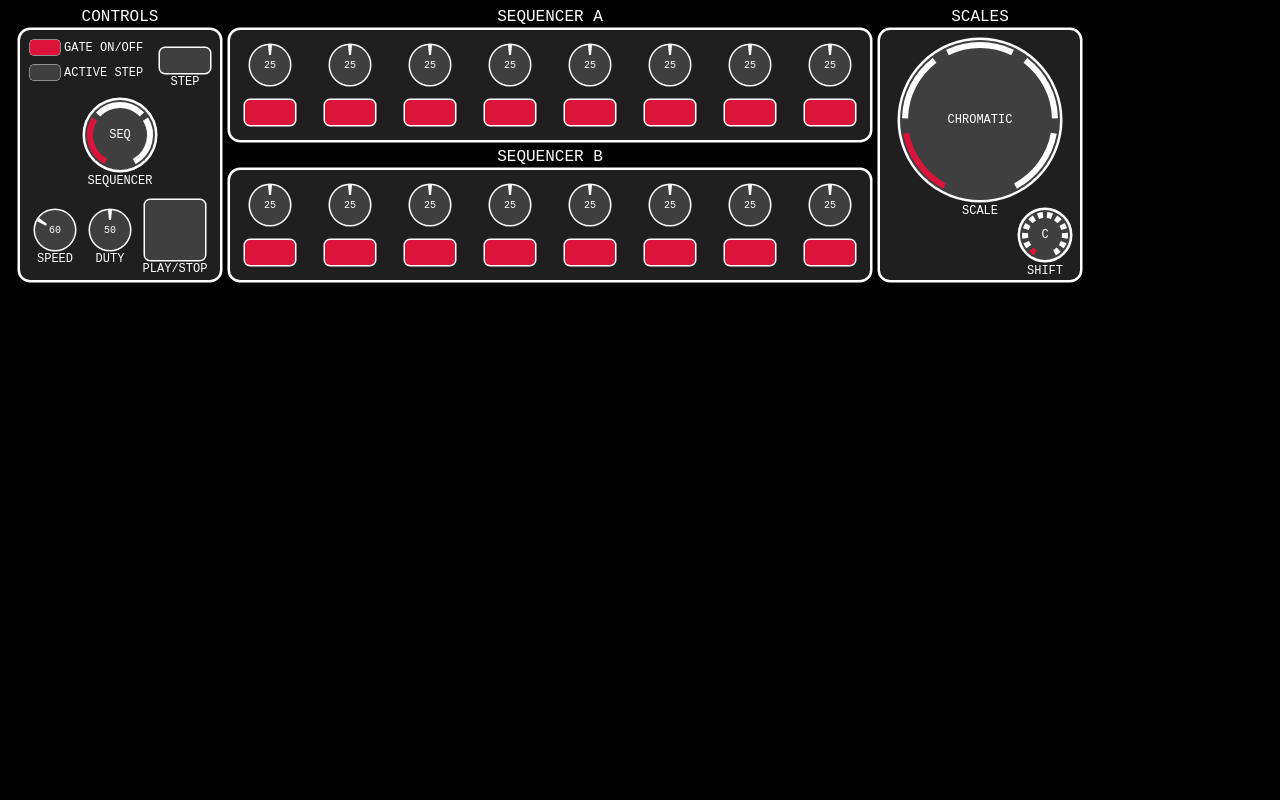
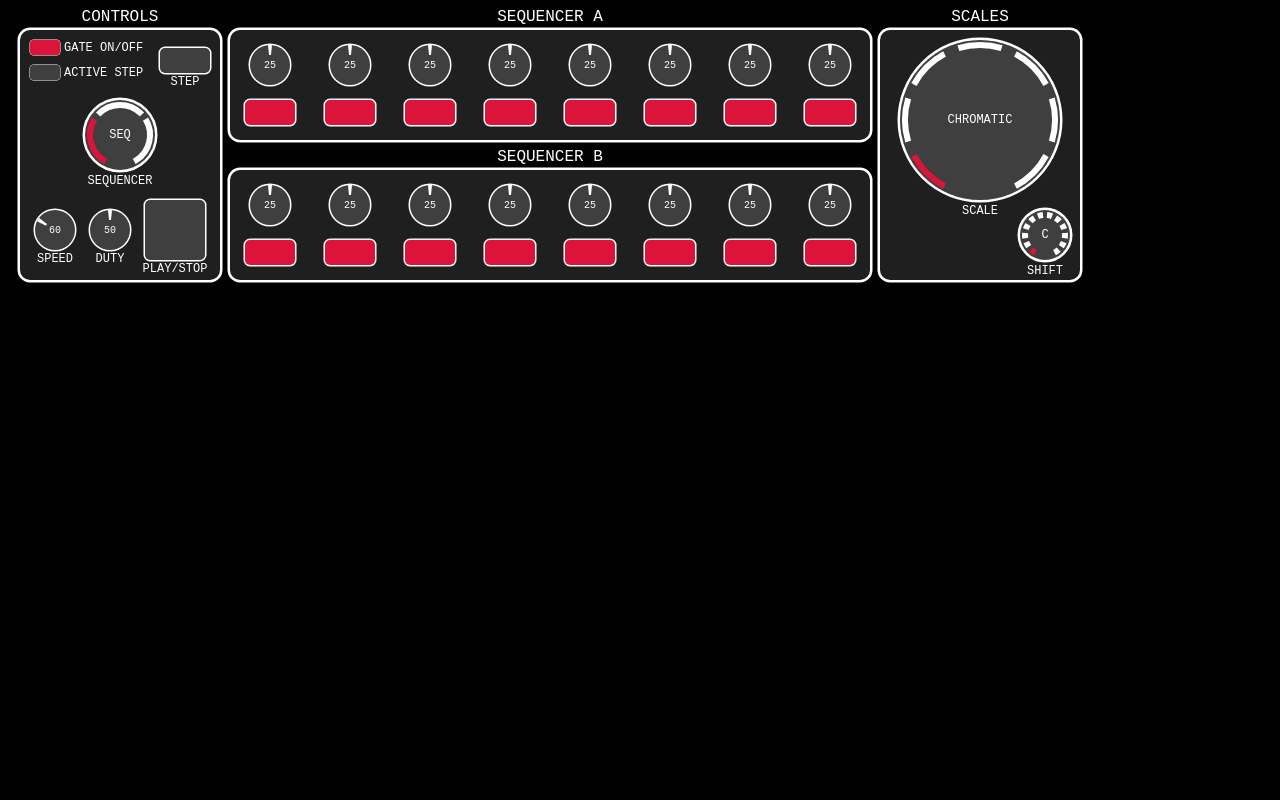
Before and after one commit to zetof/web-zq1, a website: page web_app/index.html in a window 1280 px wide. Drawn offline with Linux system fonts and the light colour scheme.

Commit message:
Added scales and scale equilizing

```diff
--- a/web_app/core/scale.js
+++ b/web_app/core/scale.js
@@ -2,12 +2,14 @@ function Scale(base=36, scale=0, shift=0, steps=50){
   this.base = base || 36;
   this.scale = scale || 0;
   this.shift = shift || 0;
-  this.steps = steps + 1 || 51;
+  this.steps = steps || 51;
   this.scales = [
     ["CHROMATIC", [0, 1, 2, 3, 4, 5, 6, 7, 8, 9, 10, 11]],
     ["MAJOR", [0, 2, 4, 5, 7, 9, 11]],
     ["MELODIC MINOR", [0, 2, 3, 5, 7, 9, 11]],
     ["HARMONIC MINOR", [0, 2, 3, 5, 7, 8, 11]],
+    ["MAJOR PENTATONIC", [0, 2, 4, 7, 9]],
+    ["MINOR PENTATONIC", [0, 3, 5, 7, 10]],
     ["AEOLIAN", [0, 2, 3, 5, 7, 8, 10]]
   ];
   this.setNotes();
@@ -29,14 +31,17 @@ Scale.prototype.setNotes = function(){
   this.notes = [];
   let pointer = 0;
   let octave = 0;
-  for(let i = 0; i < this.steps; i++){
+  for(let i = 0; i <= this.steps; i++){
     this.notes.push(this.base + this.shift + scale[pointer] + octave);
-    if(pointer < scale_max) pointer++
-    else {
-      pointer = 0;
-      octave += 12;
+    if(i - octave == scale[pointer]){
+      if(pointer < scale_max) pointer++
+      else {
+        pointer = 0;
+        octave += 12;
+      }
     }
   }
+  console.log(this.notes);
 }
 
 Scale.prototype.getNote = function(index){
--- a/web_app/index.html
+++ b/web_app/index.html
@@ -43,7 +43,7 @@
       var changeScale = function(val){
         scale.setScale(val);
       }
-      var sel_scale = new Selector({panel:sq_1, group:scale_group, eventsDispatcher:ed_1, callback:changeScale, x:20, y:10, size:160, array:["CHROMATIC", "MAJOR", "MELODIC MINOR", "HARMONIC MINOR", "AEOLIAN"], index:0, onColor:on_red, caption:"SCALE"});
+      var sel_scale = new Selector({panel:sq_1, group:scale_group, eventsDispatcher:ed_1, callback:changeScale, x:20, y:10, size:160, array:["CHROMATIC", "MAJOR", "MELODIC MINOR", "HARMONIC MINOR", "MAJOR PENTATONIC", "MINOR PENTATONIC", "AEOLIAN"], index:0, onColor:on_red, caption:"SCALE"});
       var changeShift = function(val){
         scale.setShift(val);
       }
```
